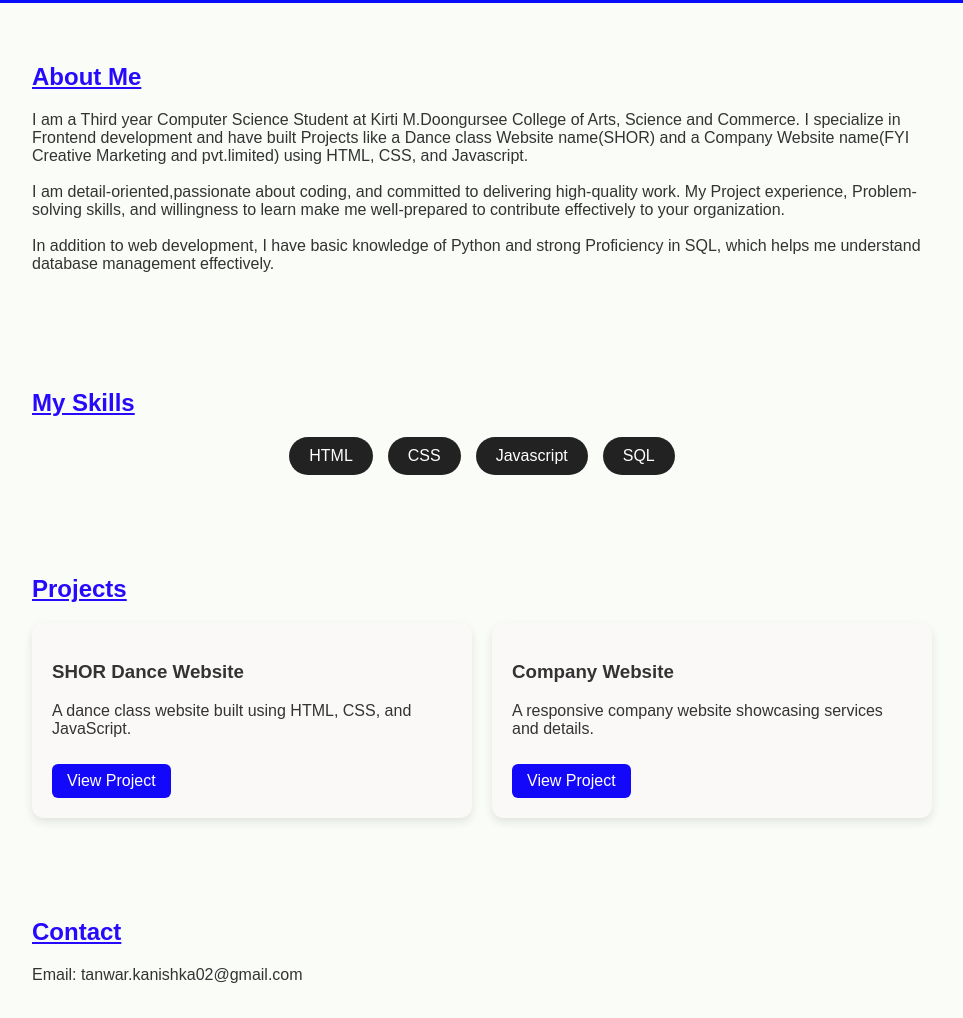
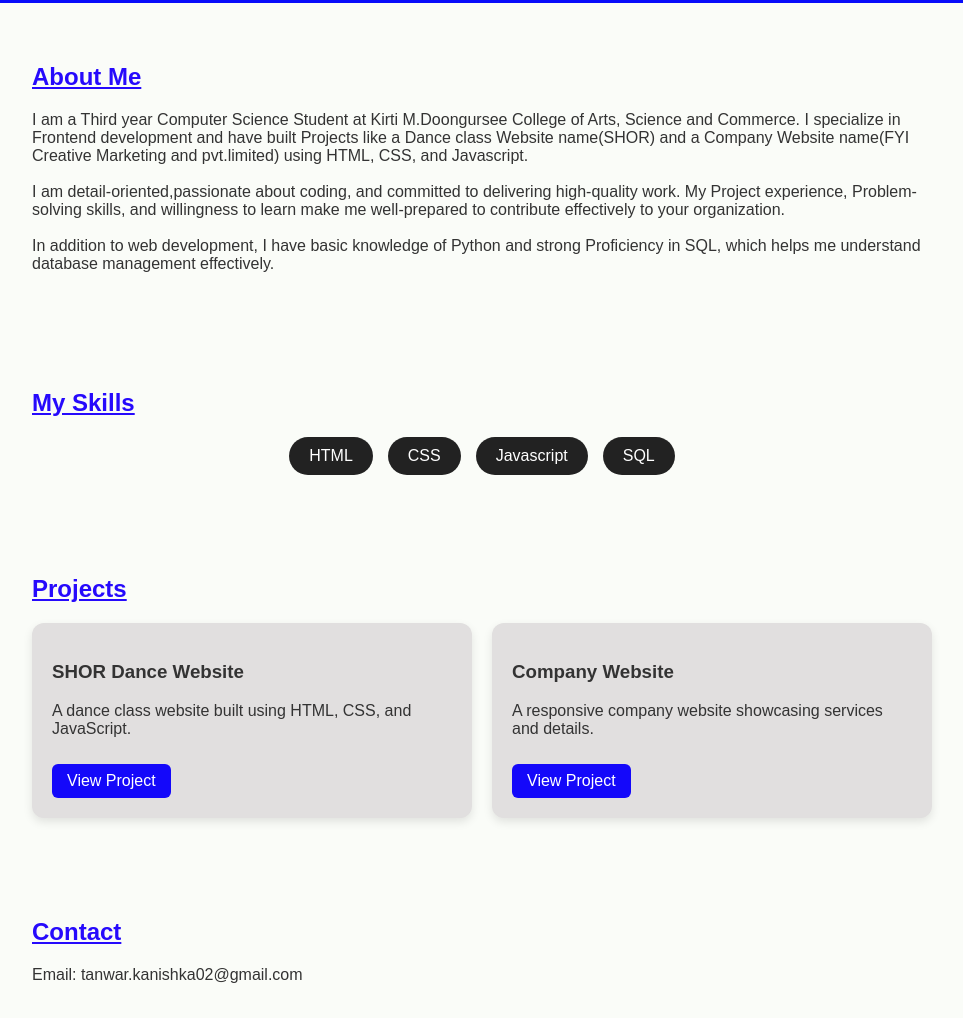
Before and after one commit to tanwarkanishka02-dotcom/Kanishka-Tanwar, a plain HTML site: page index.html in a window 1280 px wide. Shown: the part 191-1209 px from the top of the page, without its empty margins (158-1121 px from the left). Drawn offline with Linux system fonts and the light colour scheme.

Commit message:
Update index.html

```diff
--- a/index.html
+++ b/index.html
@@ -37,7 +37,7 @@
     }
 
     .card {
-      background: rgb(251, 248, 248);
+      background: #e1dfdf;
       padding: 20px;
       border-radius: 12px;
       box-shadow: 0 4px 10px rgba(0,0,0,0.1);
```
